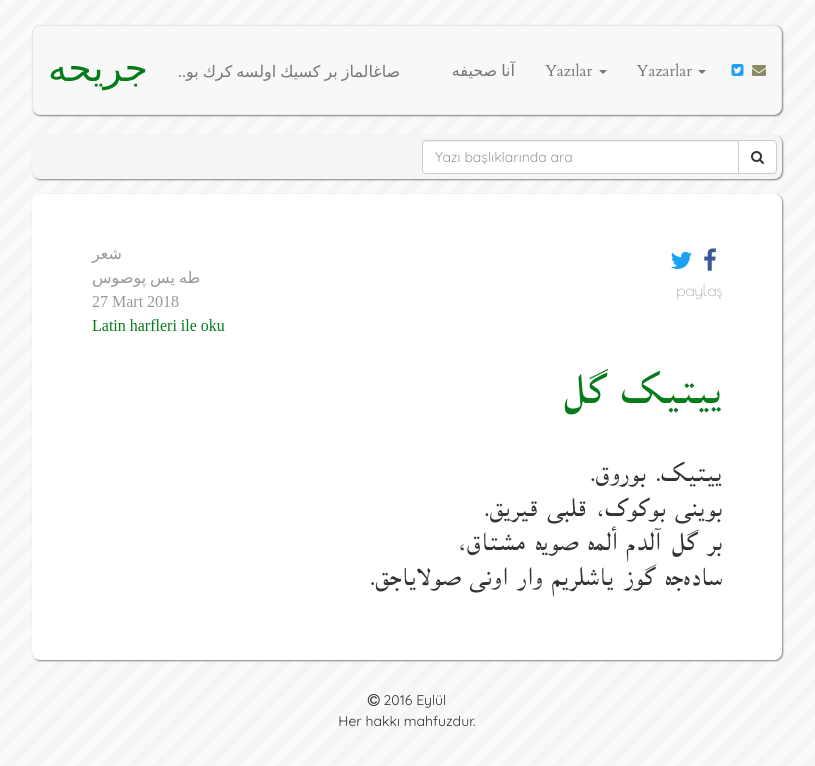
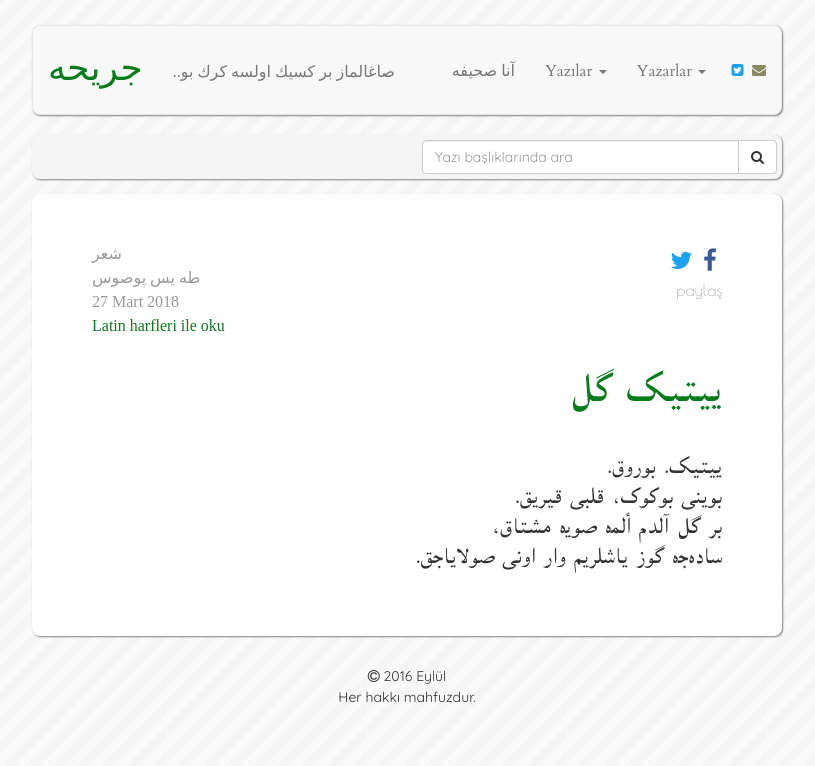
Before and after one commit to muhammedaydogdu/muhammedaydogdu.github.io, a Jekyll site: the page built from _posts/2018-03-27-yitik-gul-os.md, in a window 1280 px wide. Shown: the top 766 px of the page, without its empty margins (233-1048 px from the left). Built offline with Jekyll 4.4.1, drawn with Linux system fonts in a browser that asks for light colours; some web fonts are replaced.

Commit message:
Update style.css

```diff
--- a/css/style.css
+++ b/css/style.css
@@ -136,14 +136,13 @@ nav li a.social {
 }
 
 .container .jumbotron .os-text p {
-  font-size: 23px;
+  font-size: 20px;
 }
 
 .container .jumbotron h2.os-text {
-  font-size: 38px;
+  font-size: 36px;
 }
 
 #os-baslik {
-  font-family: 'Farsi Simple';
-  font-size: 38px;
+  font-size: 36px;
 }
```
